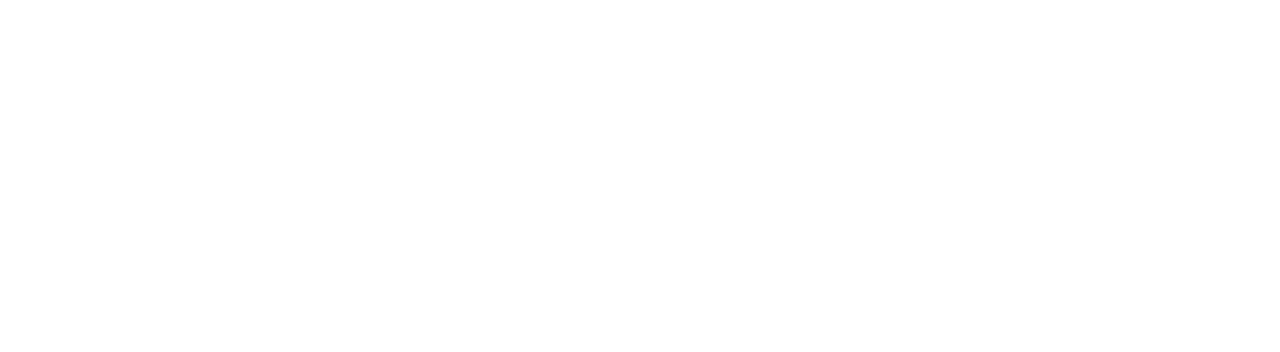
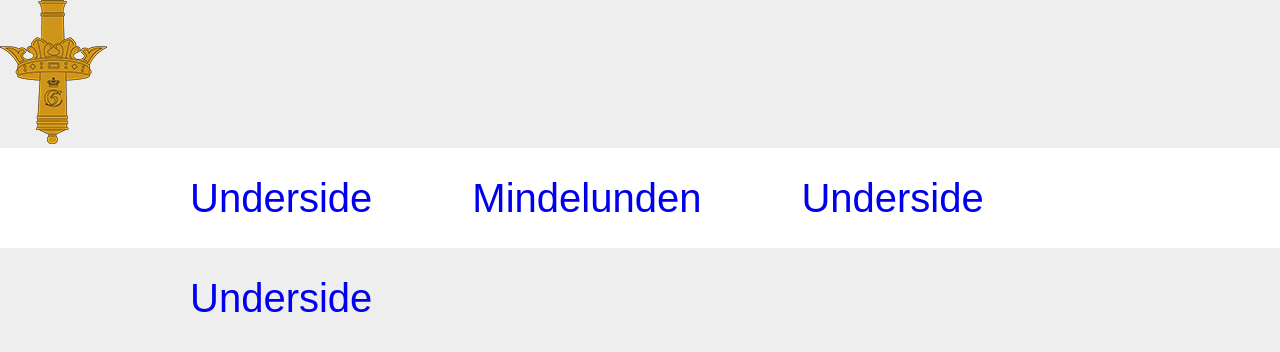
Before and after one commit to JeppeSkoett/exam_sem2, a plain HTML site: page index.html in a window 1280 px wide. Drawn offline with Linux system fonts and the light colour scheme.

Commit message:
Navigations bar

```diff
--- a/index.html
+++ b/index.html
@@ -6,6 +6,16 @@
     <title>Landing page</title>
 </head>
 <body>
-
+  <div class="">
+    <img src="images/navlogo.png" alt="navlogo">
+  </div>
+   <nav>
+       <ul>
+           <li><a href="#">Underside</a></li>
+           <li><a href="#">Mindelunden</a></li>
+           <li><a href="#">Underside</a></li>
+           <li><a href="#">Underside</a></li>
+       </ul>
+   </nav>
 </body>
 </html>
--- a/stylesheet/main.css
+++ b/stylesheet/main.css
@@ -2,3 +2,36 @@
 padding: 0;
 margin: 0;
 }
+
+body{
+    background-color: #eee;
+}
+
+nav{
+    width: 100%;
+    height: 100px;
+    background-color: white;
+}
+
+ul{
+    margin-left: 140px;
+}
+
+ul li{
+    list-style: none;
+    display: inline-block;
+    float: left;
+    line-height: 100px;
+}
+
+ul li a{
+    display: block;
+    text-decoration: none;
+    font-size: 40px;
+    font-family: sans-serif;
+    padding: 0 50px;
+}
+
+ul li a:hover{
+    color: darkgreen;
+}
```
Also changed, not shown: images/navlogo.png (added).
